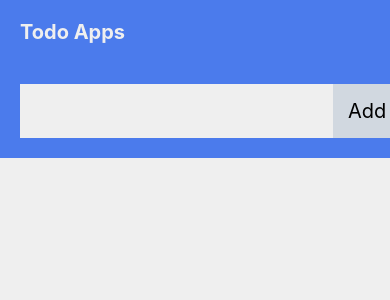
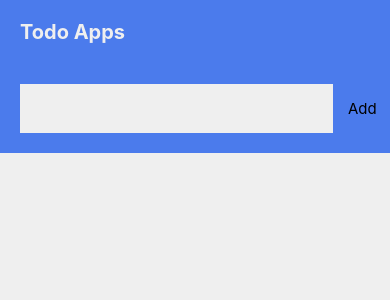
Before and after one commit to aldiwira/ToDOApps, a React Native app: screen / in a window 390 px wide. Shown: the top 300 px of the page. Built offline with nearby package versions, Linux system fonts and the light colour scheme.

Commit message:
fixing button component

```diff
--- a/src/components/inputbar/button.js
+++ b/src/components/inputbar/button.js
@@ -5,7 +5,7 @@ import colors from '../../config/colors';
 const button = props => {
   return (
     <TouchableOpacity onPress={props.onPress}>
-      <View style={styles.buttonWrap}>
+      <View style={{backgroundColor: props.color}}>
         <Text style={styles.buttonText}>{props.title}</Text>
       </View>
     </TouchableOpacity>
@@ -19,7 +19,8 @@ const styles = StyleSheet.create({
     backgroundColor: colors.colorTwinkleBlue,
   },
   buttonText: {
-    fontSize: 20,
+    fontSize: 15,
     padding: 15,
+    alignSelf: 'center',
   },
 });
```
